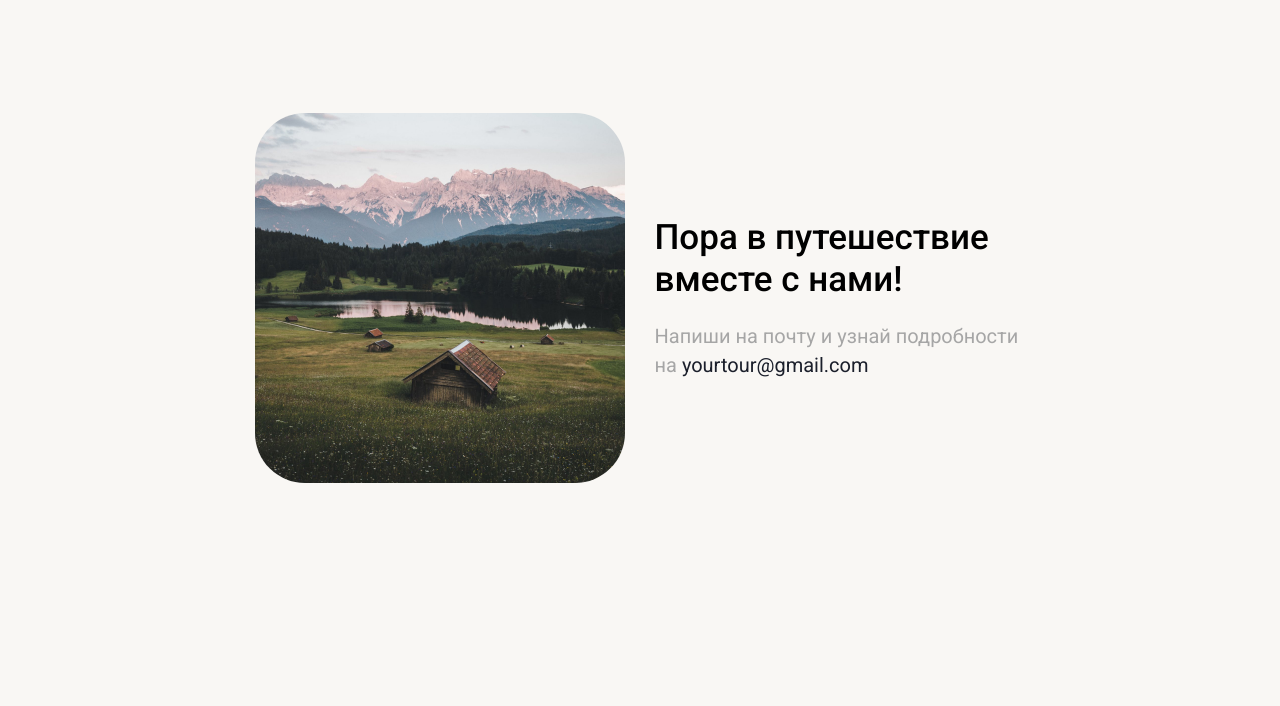
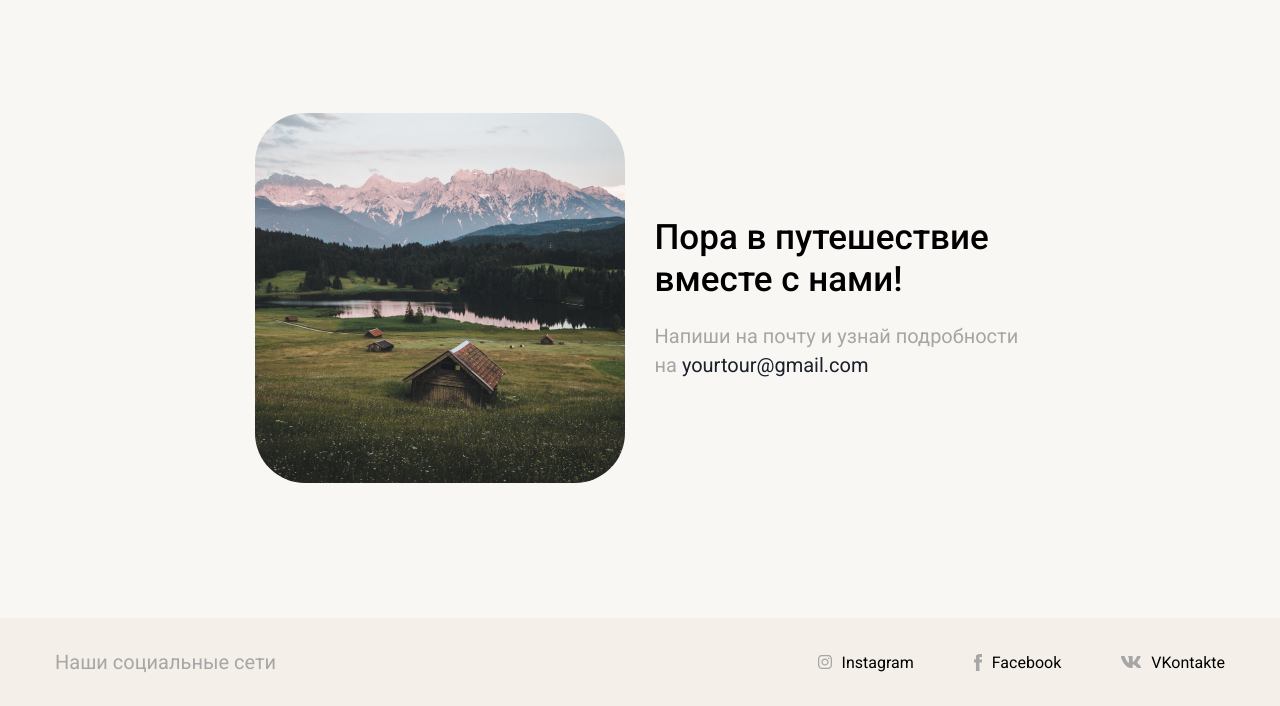
Before and after one commit to Bogdanvosk/your-tour, a website built with webpack: page src/index.html in a window 1280 px wide. Shown: the part 9844-10550 px from the top of the page. Before the commit the page ends 10327 px from the top, so only its background shows below. Built offline with nearby package versions, Linux system fonts and the light colour scheme; files whose address does not match are found by name.

Commit message:
footer done

```diff
--- a/src/index.html
+++ b/src/index.html
@@ -461,6 +461,29 @@
 			</div>
 		</section>
 	</main>
+
+	<footer class="footer">
+		<div class="container">
+			<div class="footer__wrapper">
+				<p class="normal footer__title">Наши социальные сети</p>
+
+				<ul class="footer__socials">
+					<li class="footer__socials-item">
+						<img src="./assets/icons/inst.svg" alt="Instagram">
+						<a href="#" class="footer__socials-link">Instagram</a>
+					</li>
+					<li class="footer__socials-item">
+						<img src="./assets/icons/fb.svg" alt="Facebook">
+						<a href="#" class="footer__socials-link">Facebook</a>
+					</li>
+					<li class="footer__socials-item">
+						<img src="./assets/icons/vk.svg" alt="VKontakte">
+						<a href="#" class="footer__socials-link">VKontakte</a>
+					</li>
+				</ul>
+			</div>
+		</div>
+	</footer>
 </body>
 
 </html>
--- /dev/null
+++ b/src/styles/footer/footer.scss
@@ -0,0 +1,59 @@
+.footer {
+	margin-top: 135px;
+	padding: 1.875rem 0;
+	background-color: $color-beige-200;
+
+	&__title {
+		color: $color-gray-300;
+	}
+
+	&__wrapper {
+		display: flex;
+		justify-content: space-between;
+		align-items: center;
+	}
+
+	&__socials {
+		display: flex;
+		align-items: center;
+		gap: 3.75rem;
+	}
+
+	&__socials-item {
+		position: relative;
+
+		display: flex;
+		align-items: center;
+		gap: 0.625rem;
+	}
+
+	&__socials-link {
+		transition: $main-transition;
+		position: relative;
+
+		&::after {
+			content: '';
+			width: 0;
+			height: 1px;
+			position: absolute;
+			left: 0;
+			bottom: 0px;
+			background-color: $color-black;
+			opacity: 0;
+			transition: $main-transition;
+		}
+
+		&:hover::after {
+			width: 100%;
+			opacity: 1;
+		}
+
+		&:active {
+			color: $color-orange-200;
+		}
+
+		&:active::after {
+			background-color: $color-orange-200;
+		}
+	}
+}
--- a/src/styles/main.scss
+++ b/src/styles/main.scss
@@ -123,3 +123,4 @@ p.small {
 @import 'photos/photos';
 @import 'stories/stories';
 @import 'action/action';
+@import 'footer/footer';
```
